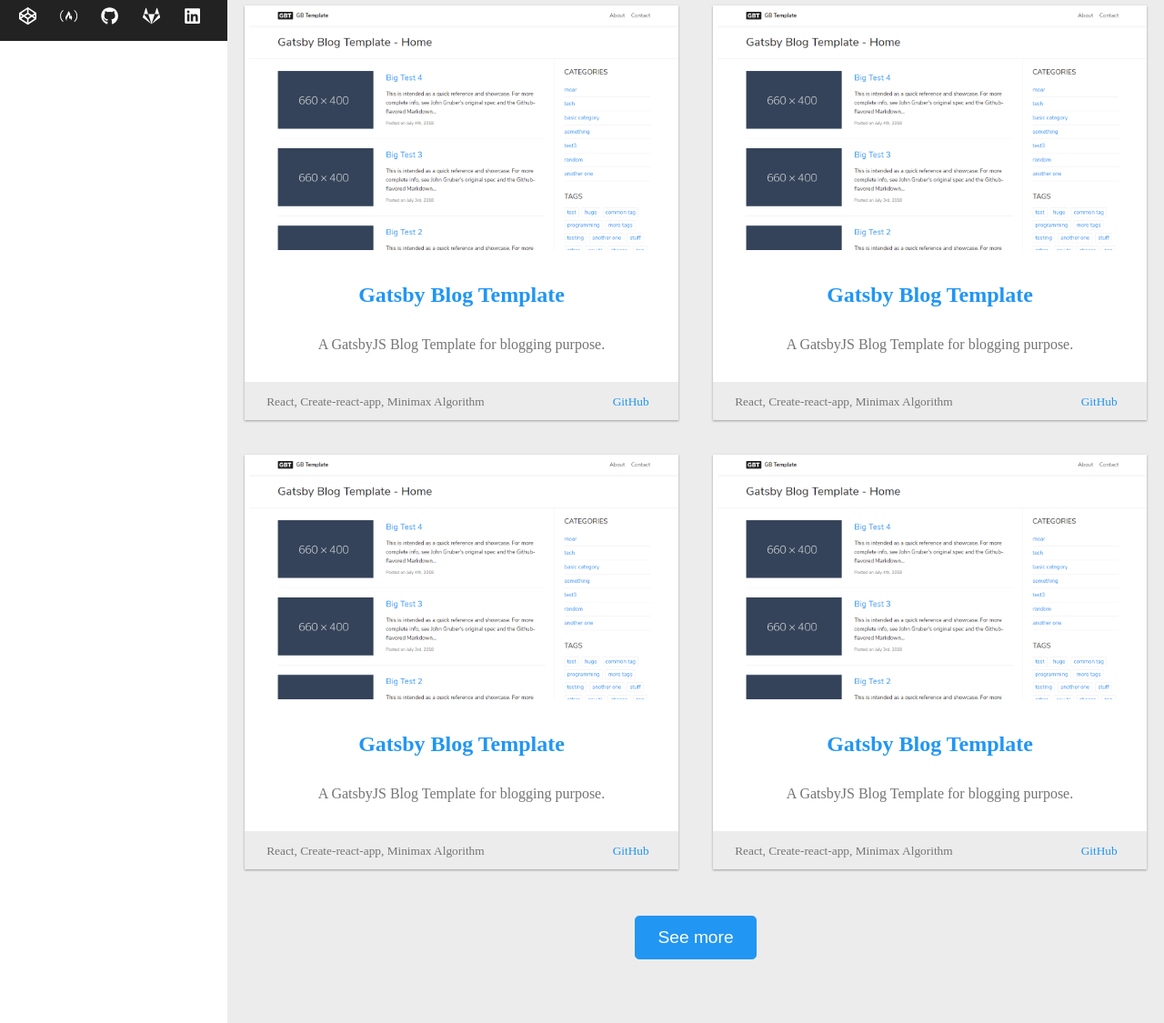
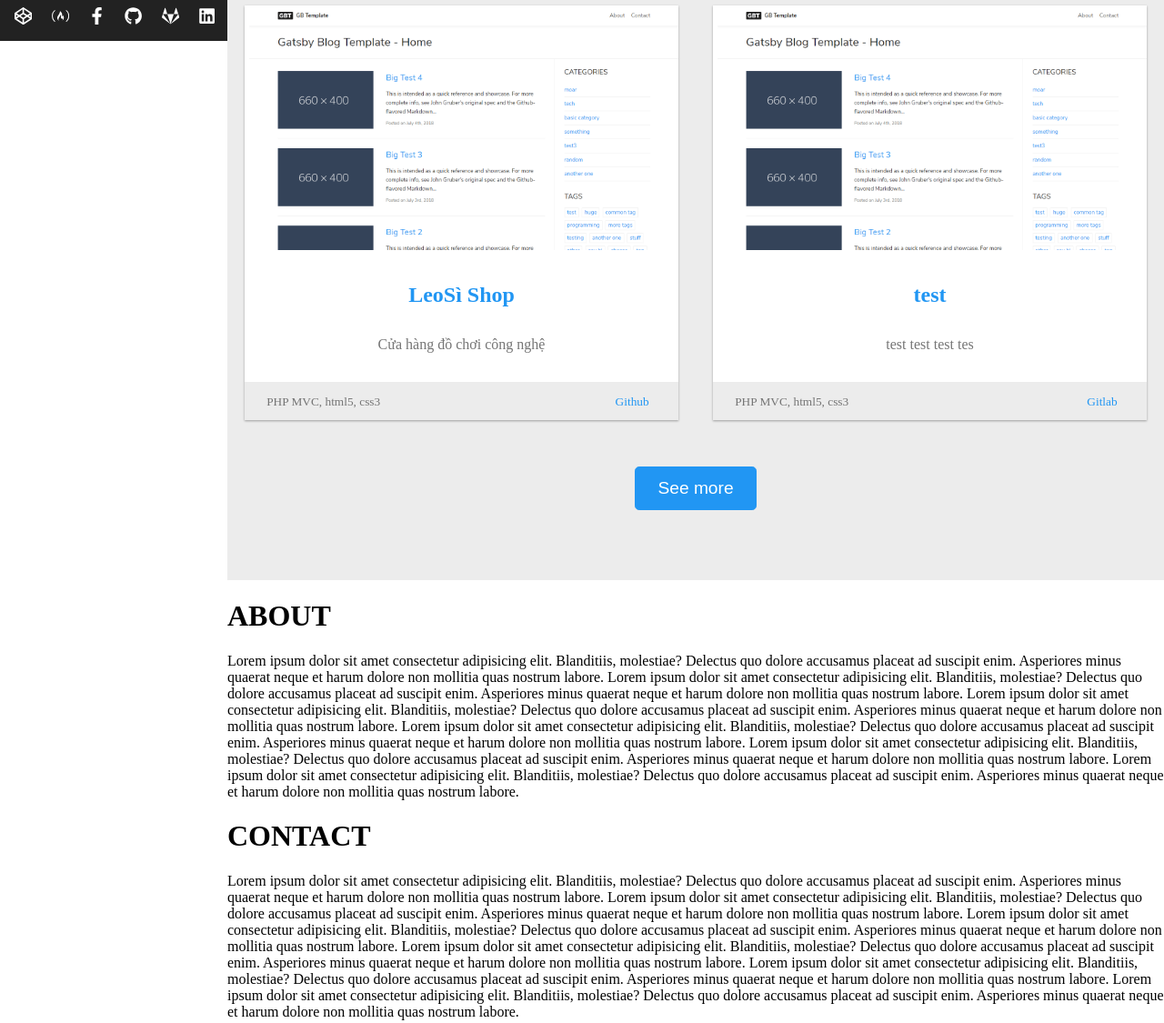
Before and after one commit to NgHuuNghia/gatsby-portfolio-project, a Gatsby site: page / in a window 1280 px wide. Shown: the part 755-1880 px from the top of the page at 91% size. Built offline with nearby package versions, Linux system fonts and the light colour scheme; Gatsby itself is replaced by a stand-in of ours.

Commit message:
basic dynamic content

```diff
--- a/gatsby-config.js
+++ b/gatsby-config.js
@@ -1,11 +1,27 @@
-/**
- * Configure your Gatsby site with this file.
- *
- * See: https://www.gatsbyjs.org/docs/gatsby-config/
- */
-
 module.exports = {
+    siteMetadata: {
+        nickName: 'LeoSì',
+        englishName: 'leo nguyen',
+        fullName: 'NGUYEN HUU NGHIA',
+        fullNameUTF8: 'nguyễn hữu nghĩa',
+        sortInformation: 'Software Engineer & Web Developer',
+        longInformation: 'Software Engineer, Web Developer, JavaScript Lover & Blogger @nguyenhuunghia',
+        menuNav: [
+            { name: 'Intro', link: '#intro', id: 'intro' },
+            { name: 'Portfolio', link: '#portfolio', id: 'portfolio' },
+            { name: 'About', link: '#about', id: 'about' },
+            { name: 'Contact', link: '#contact', id: 'contact' },
+        ]
+    },
     plugins: [
-        `gatsby-plugin-sass`
-    ],
+        `gatsby-plugin-sass`,
+        `gatsby-transformer-remark`,
+        {
+            resolve: `gatsby-source-filesystem`,
+            options: {
+                name: `src`,
+                path: `${__dirname}/src/`,
+            },
+        }
+    ]
 }
--- a/package.json
+++ b/package.json
@@ -12,12 +12,14 @@
     "serve": "gatsby serve",
     "clean": "gatsby clean",
     "test": "echo \"Write tests! -> https://gatsby.dev/unit-testing\" && exit 1",
-    "start:dev": "gatsby develop",
+    "start:dev": "env-cmd -f .env.development gatsby develop",
     "lint": "eslint --ignore-path .gitignore . --ext ts --ext tsx --ext js --ext jsx"
   },
   "dependencies": {
     "gatsby": "^2.19.45",
     "gatsby-plugin-sass": "^2.2.1",
+    "gatsby-source-filesystem": "^2.2.2",
+    "gatsby-transformer-remark": "^2.7.1",
     "node-sass": "^4.13.1",
     "react": "^16.12.0",
     "react-dom": "^16.12.0",
@@ -26,6 +28,7 @@
   "devDependencies": {
     "@typescript-eslint/eslint-plugin": "^2.26.0",
     "@typescript-eslint/parser": "^2.26.0",
+    "env-cmd": "^10.1.0",
     "eslint": "^6.8.0",
     "eslint-config-prettier": "^6.10.1",
     "eslint-config-react-app": "^5.2.1",
--- a/src/components/sidebar.js
+++ b/src/components/sidebar.js
@@ -1,26 +1,47 @@
 import React from 'react'
 import avatar from '../images/avatar/tui2.jpg'
 import '../styles/sidebar.scss'
-import { FaGithub, FaGitlab, FaLinkedin, FaFreeCodeCamp, FaCodepen, FaLink } from 'react-icons/fa'
+import { FaGithub, FaGitlab, FaLinkedin, FaFreeCodeCamp, FaCodepen, FaFacebookF } from 'react-icons/fa'
+import { graphql, useStaticQuery } from 'gatsby'
 
 const Sidebar = () => {
+
+    const data = useStaticQuery(graphql`
+        query {
+            site {
+                siteMetadata {
+                    englishName
+                    sortInformation
+                    menuNav {
+                        name
+                        link
+                    }
+                }
+            }
+        }
+    `)
+
     return (
         <div className='sidebar' >
             <div className='profile'>
                 <img className='avatar' src={avatar} alt="profile's" />
             </div>
-            <h1 className='name'> leo nguyen</h1>
-            <h5 className='information'> Software Engineer & Web Developer</h5>
+            <h1 className='name'>{data.site.siteMetadata.englishName}</h1>
+            <h5 className='information'>{data.site.siteMetadata.sortInformation}</h5>
             <nav className='nav-sidebar'>
-                <a className='block' href='#intro'>Intro</a>
-                <a className='block' href='#porfolio'>Porfolio</a>
-                <a className='block' href='#about'>About</a>
-                <a className='block' href='#contact'>Contact</a>
+                {
+                    data.site.siteMetadata.menuNav.map((item, index) => {
+                        return (
+                            <a key={index} className='block' href={item.link}>{item.name}</a>
+                        )
+                    })
+                }
             </nav>
             <div className='social-network'>
                 <a className='social-icon' href='https://codepen.io/nguyenhuunghia' target='_blank'><FaCodepen /></a>
                 <a className='social-icon' href='https://www.freecodecamp.org/fcc719ec5f2-d224-45b7-bc29-6cf2b1f9ca39' target='_blank'><FaFreeCodeCamp /></a>
-                <a className='social-icon' href='https://www.facebook.com/nguyenhuunghia.152' target='_blank'><FaGithub /></a>
+                <a className='social-icon' href='https://www.facebook.com/nguyenhuunghia.152' target='_blank'><FaFacebookF /></a>
+                <a className='social-icon' href='https://github.com/NgHuuNghia' target='_blank'><FaGithub /></a>
                 <a className='social-icon' href='https://gitlab.com/nguyenhuunghia' target='_blank'><FaGitlab /></a>
                 <a className='social-icon' href='https://www.linkedin.com/in/nghianguyenhuu98' target='_blank'><FaLinkedin /></a>
             </div>
--- a/src/pages/index.js
+++ b/src/pages/index.js
@@ -1,17 +1,42 @@
 import React from "react"
 import Layout from "../components/layout"
 import port1 from "../images/portfolio/gb-blog-template.png"
+import { graphql, useStaticQuery } from 'gatsby'
 
 const IndexPage = () => {
+
+    const data = useStaticQuery(graphql`
+        query {
+            site {
+                siteMetadata {
+                    fullName
+                    longInformation
+                }
+            }
+            allMarkdownRemark {
+                edges {
+                    node {
+                        frontmatter {
+                            nameProject
+                            description
+                            languageCode
+                            linkProject
+                            websiteSource
+                        }
+                    }
+                }
+            }
+        }
+    `)
+
     return (
         <Layout>
             <div className="main">
                 <div className="intro" id="intro">
                     <div className="content-intro">
-                        <h1 className="title">I'M NGUYEN HUU NGHIA.</h1>
+                        <h1 className="title">I'M {data.site.siteMetadata.fullName}.</h1>
                         <p>
-                            Software Engineer, Web Developer, JavaScript Lover & Blogger
-                            @nguyenhuunghia
+                            {data.site.siteMetadata.longInformation}
                         </p>
                         <div style={{ marginTop: "4rem" }}>
                             <button
@@ -32,9 +57,12 @@
                         <p style={{ color: "#757575" }}>Check out my lastest work below.</p>
                     </div>
                     <div className="card-portfolio">
-                        <div className="cell">
+                        {
+                            data.allMarkdownRemark.edges.map((edge, index) => {
+                                return (
+                                    <div key={index} className="cell">
                                         <a
-                                href="https://gb-template.netlify.com/"
+                                            href={edge.node.frontmatter.linkProject}
                                             target="_blank"
                                             rel="noopener noreferrer"
                                         >
@@ -42,132 +70,33 @@
                                                 src={port1}
                                                 width="99%"
                                                 height="auto"
-                                    alt="Gatsby Blog Template"
+                                                alt={edge.node.frontmatter.nameProject}
                                             />
                                         </a>
                                         <h2 style={{ textAlign: 'center', margin: '2rem 2rem' }}>
                                             <strong>
                                                 <a
-                                        href="https://gb-template.netlify.com/"
+                                                    href={edge.node.frontmatter.linkProject}
                                                     target="_blank"
                                                     rel="noopener noreferrer"
                                                 >
-                                        Gatsby Blog Template
+                                                    {edge.node.frontmatter.nameProject}
                                                 </a>
                                             </strong>
                                         </h2>
-                            <p style={{ color: '#757575', marginBottom: '2rem', textAlign: 'center' }}>A GatsbyJS Blog Template for blogging purpose.</p>
+                                        <p style={{ color: '#757575', marginBottom: '2rem', textAlign: 'center' }}>{edge.node.frontmatter.description}</p>
                                         <div className='cell-footer'>
                                             <div className="language-code">
-                                    <small>React, Create-react-app, Minimax Algorithm</small>
+                                                <small>{edge.node.frontmatter.languageCode}</small>
                                             </div>
                                             <div className='source-link'>
-                                    <a href="https://github.com/completejavascript/tic-tac-toe" target="_blank" rel="noopener noreferrer"><small>GitHub</small></a>
+                                                <a href={edge.node.frontmatter.linkSourceCode} target="_blank" rel="noopener noreferrer"><small>{edge.node.frontmatter.websiteSource}</small></a>
                                             </div>
                                         </div>
                                     </div>
-                        <div className="cell">
-                            <a
-                                href="https://gb-template.netlify.com/"
-                                target="_blank"
-                                rel="noopener noreferrer"
-                            >
-                                <img
-                                    src={port1}
-                                    width="99%"
-                                    height="auto"
-                                    alt="Gatsby Blog Template"
-                                />
-                            </a>
-                            <h2 style={{ textAlign: 'center', margin: '2rem 2rem' }}>
-                                <strong>
-                                    <a
-                                        href="https://gb-template.netlify.com/"
-                                        target="_blank"
-                                        rel="noopener noreferrer"
-                                    >
-                                        Gatsby Blog Template
-                                    </a>
-                                </strong>
-                            </h2>
-                            <p style={{ color: '#757575', marginBottom: '2rem', textAlign: 'center' }}>A GatsbyJS Blog Template for blogging purpose.</p>
-                            <div className='cell-footer'>
-                                <div className="language-code">
-                                    <small>React, Create-react-app, Minimax Algorithm</small>
-                                </div>
-                                <div className='source-link'>
-                                    <a href="https://github.com/completejavascript/tic-tac-toe" target="_blank" rel="noopener noreferrer"><small>GitHub</small></a>
-                                </div>
-                            </div>
-                        </div>
-                        <div className="cell">
-                            <a
-                                href="https://gb-template.netlify.com/"
-                                target="_blank"
-                                rel="noopener noreferrer"
-                            >
-                                <img
-                                    src={port1}
-                                    width="99%"
-                                    height="auto"
-                                    alt="Gatsby Blog Template"
-                                />
-                            </a>
-                            <h2 style={{ textAlign: 'center', margin: '2rem 2rem' }}>
-                                <strong>
-                                    <a
-                                        href="https://gb-template.netlify.com/"
-                                        target="_blank"
-                                        rel="noopener noreferrer"
-                                    >
-                                        Gatsby Blog Template
-                                    </a>
-                                </strong>
-                            </h2>
-                            <p style={{ color: '#757575', marginBottom: '2rem', textAlign: 'center' }}>A GatsbyJS Blog Template for blogging purpose.</p>
-                            <div className='cell-footer'>
-                                <div className="language-code">
-                                    <small>React, Create-react-app, Minimax Algorithm</small>
-                                </div>
-                                <div className='source-link'>
-                                    <a href="https://github.com/completejavascript/tic-tac-toe" target="_blank" rel="noopener noreferrer"><small>GitHub</small></a>
-                                </div>
-                            </div>
-                        </div>
-                        <div className="cell">
-                            <a
-                                href="https://gb-template.netlify.com/"
-                                target="_blank"
-                                rel="noopener noreferrer"
-                            >
-                                <img
-                                    src={port1}
-                                    width="99%"
-                                    height="auto"
-                                    alt="Gatsby Blog Template"
-                                />
-                            </a>
-                            <h2 style={{ textAlign: 'center', margin: '2rem 2rem' }}>
-                                <strong>
-                                    <a
-                                        href="https://gb-template.netlify.com/"
-                                        target="_blank"
-                                        rel="noopener noreferrer"
-                                    >
-                                        Gatsby Blog Template
-                                    </a>
-                                </strong>
-                            </h2>
-                            <p style={{ color: '#757575', marginBottom: '2rem', textAlign: 'center' }}>A GatsbyJS Blog Template for blogging purpose.</p>
-                            <div className='cell-footer'>
-                                <div className="language-code">
-                                    <small>React, Create-react-app, Minimax Algorithm</small>
-                                </div>
-                                <div className='source-link'>
-                                    <a href="https://github.com/completejavascript/tic-tac-toe" target="_blank" rel="noopener noreferrer"><small>GitHub</small></a>
-                                </div>
-                            </div>
-                        </div>
+                                )
+                            })
+                        }
                     </div>
                     <div style={{ textAlign: 'center', marginBottom: '4rem' }}>
                         <button
@@ -224,7 +153,7 @@
           nostrum labore.
         </div>
             </div>
-        </Layout>
+        </Layout >
     )
 }
 
--- /dev/null
+++ b/src/portfolios/leosi_shop.md
@@ -0,0 +1,8 @@
+---
+nameProject: "LeoSì Shop"
+description: "Cửa hàng đồ chơi công nghệ"
+languageCode: "PHP MVC, html5, css3"
+linkProject: "http://"
+websiteSource: "Github"
+linkSouceCode: "http://"
+---
--- /dev/null
+++ b/src/portfolios/test.md
@@ -0,0 +1,8 @@
+---
+nameProject: "test"
+description: "test test test tes"
+languageCode: "PHP MVC, html5, css3"
+linkProject: "http://test"
+websiteSource: "Gitlab"
+linkSouceCode: "http://"
+---
--- a/src/styles/sidebar.scss
+++ b/src/styles/sidebar.scss
@@ -63,6 +63,6 @@
 
 .social-icon {
   display: block;
-  margin-left: 1rem;
+  margin-left: 0.7rem;
   color: white;
 }
```
Also changed, not shown: 1 other file. Lines whose indentation alone changed are shown as unchanged.
